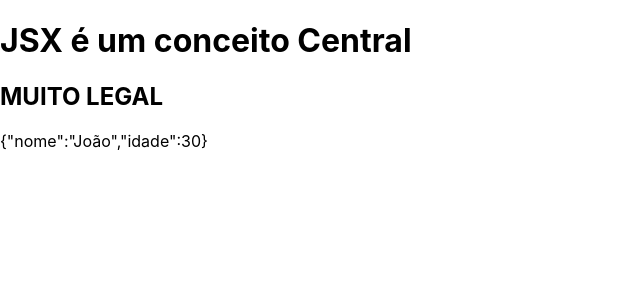
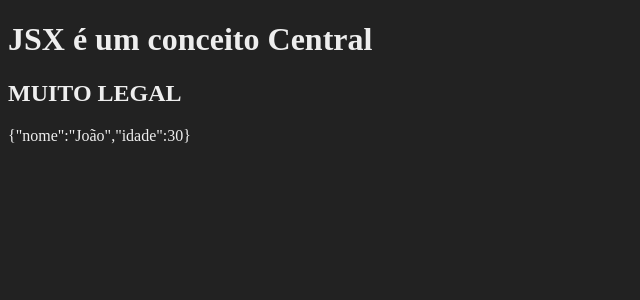
Before and after one commit to erick-costa/fundamentos-nextjs, a Next.js app: page /jsx in a window 1280 px wide. Shown: the top 300 px of the page, without its empty margins (0-640 px from the left). Built offline with nearby package versions, Linux system fonts and the light colour scheme.

Commit message:
alterações css global

```diff
--- a/src/pages/_app.jsx
+++ b/src/pages/_app.jsx
@@ -1,4 +1,4 @@
-import '../styles/globals.css'
+import '../styles/app.css'
 
 function MyApp({ Component, pageProps }) {
   return <Component {...pageProps} />
--- /dev/null
+++ b/src/styles/app.css
@@ -0,0 +1,5 @@
+html,
+body {
+  background-color: #222;
+  color: #eee;
+}
```
